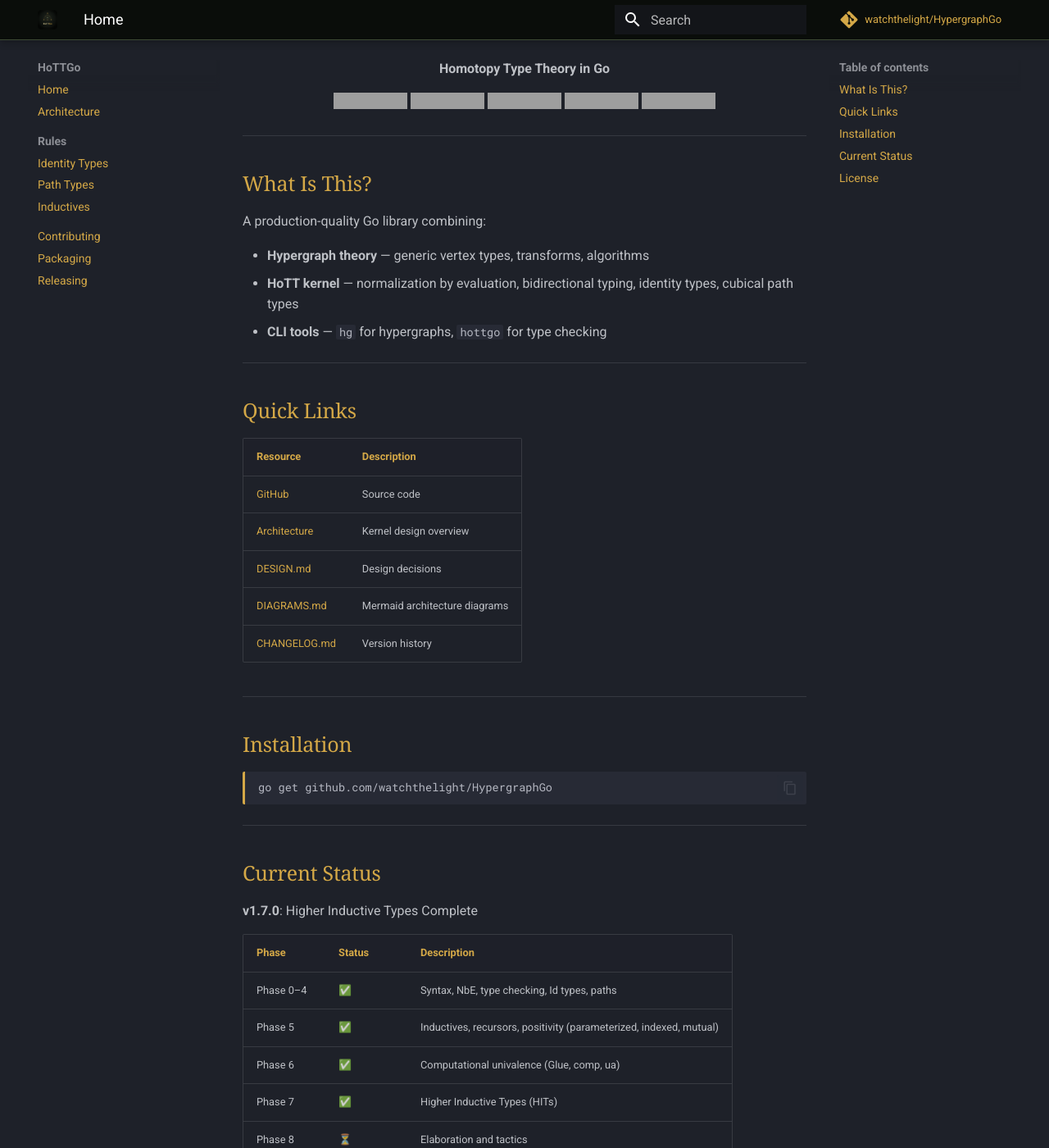
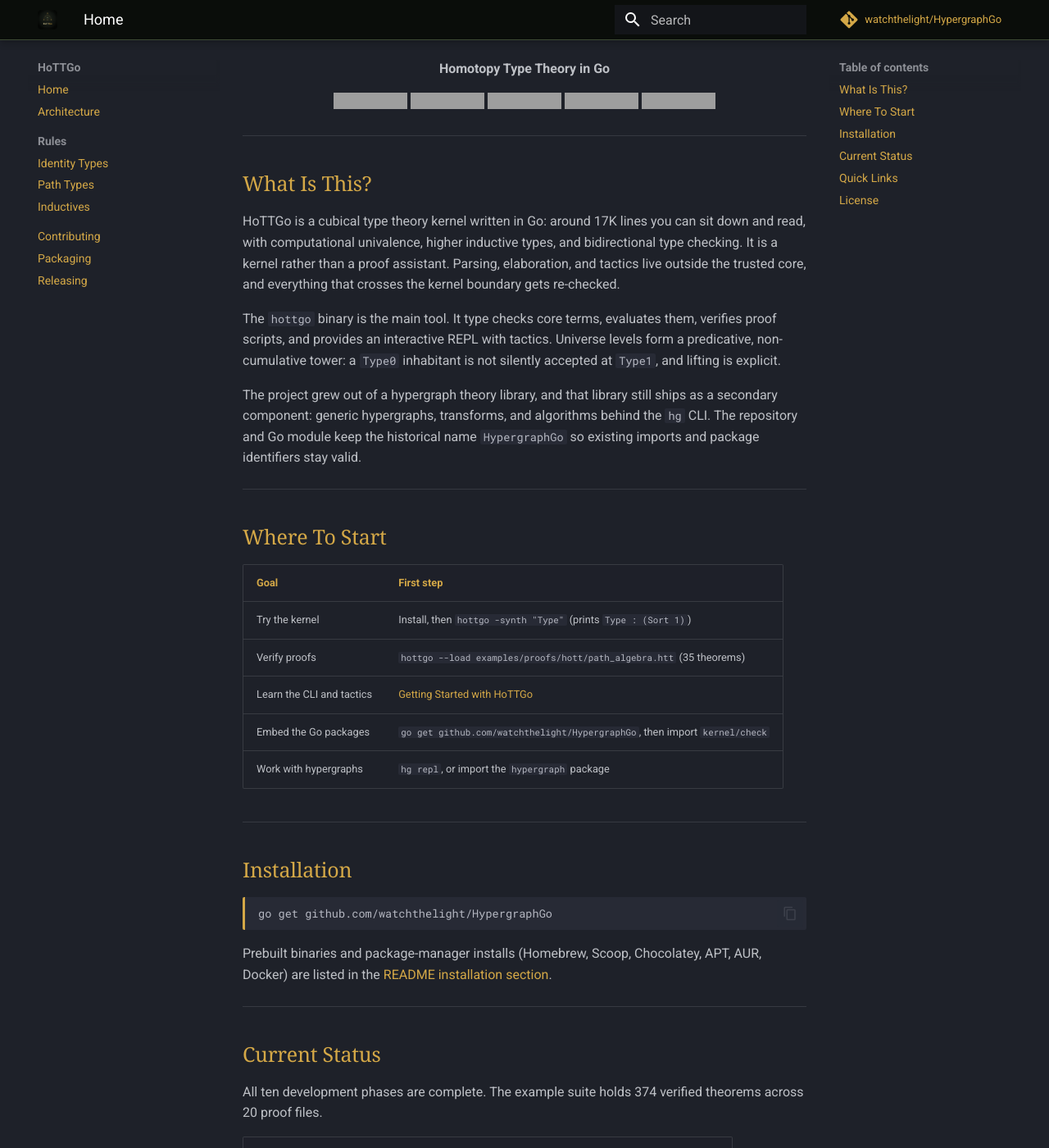
Before and after one commit to watchthelight/HypergraphGo, an MkDocs documentation site: the page built from docs/index.md, in a window 1280 px wide and 1400 px high, scrolled down 477 px. Shown: the whole window at 82% size. Built offline with MkDocs 1.6.1 and Material for MkDocs 9.7.7, drawn with Linux system fonts in a browser that asks for light colours; comment, search, counter and statistics services are not loaded; some of the changed text lies outside the part shown; grey boxes are pictures that could not be loaded.

Commit message:
docs: lead the documentation with the HoTTGo kernel
The landing page opened library-first and still reported v1.7.0 with
phases 8 and 9 pending, two versions behind reality. Lead with what the
project is now: a cubical type theory kernel with the hottgo binary as
the main tool, the hypergraph library as a secondary component, and the
HypergraphGo module name kept for compatibility. Add a task-oriented
start table and refresh the phase status to match the roadmap.

````diff
--- a/docs/index.md
+++ b/docs/index.md
@@ -20,23 +20,35 @@
 
 ## What Is This?
 
-A production-quality Go library combining:
+HoTTGo is a cubical type theory kernel written in Go: around 17K lines you
+can sit down and read, with computational univalence, higher inductive
+types, and bidirectional type checking. It is a kernel rather than a proof
+assistant. Parsing, elaboration, and tactics live outside the trusted core,
+and everything that crosses the kernel boundary gets re-checked.
 
-- **Hypergraph theory** — generic vertex types, transforms, algorithms
-- **HoTT kernel** — normalization by evaluation, bidirectional typing, identity types, cubical path types
-- **CLI tools** — `hg` for hypergraphs, `hottgo` for type checking
+The `hottgo` binary is the main tool. It type checks core terms, evaluates
+them, verifies proof scripts, and provides an interactive REPL with
+tactics. Universe levels form a predicative, non-cumulative tower: a
+`Type0` inhabitant is not silently accepted at `Type1`, and lifting is
+explicit.
+
+The project grew out of a hypergraph theory library, and that library still
+ships as a secondary component: generic hypergraphs, transforms, and
+algorithms behind the `hg` CLI. The repository and Go module keep the
+historical name `HypergraphGo` so existing imports and package identifiers
+stay valid.
 
 ---
 
-## Quick Links
+## Where To Start
 
-| Resource | Description |
-|----------|-------------|
-| [GitHub](https://github.com/watchthelight/HypergraphGo) | Source code |
-| [Architecture](architecture.md) | Kernel design overview |
-| [DESIGN.md](https://github.com/watchthelight/HypergraphGo/blob/main/DESIGN.md) | Design decisions |
-| [DIAGRAMS.md](https://github.com/watchthelight/HypergraphGo/blob/main/DIAGRAMS.md) | Mermaid architecture diagrams |
-| [CHANGELOG.md](https://github.com/watchthelight/HypergraphGo/blob/main/CHANGELOG.md) | Version history |
+| Goal | First step |
+|------|------------|
+| Try the kernel | Install, then `hottgo -synth "Type"` (prints `Type : (Sort 1)`) |
+| Verify proofs | `hottgo --load examples/proofs/hott/path_algebra.htt` (35 theorems) |
+| Learn the CLI and tactics | [Getting Started with HoTTGo](getting-started-hottgo.md) |
+| Embed the Go packages | `go get github.com/watchthelight/HypergraphGo`, then import `kernel/check` |
+| Work with hypergraphs | `hg repl`, or import the `hypergraph` package |
 
 ---
 
@@ -46,29 +58,45 @@ A production-quality Go library combining:
 go get github.com/watchthelight/HypergraphGo
 ```
 
+Prebuilt binaries and package-manager installs (Homebrew, Scoop,
+Chocolatey, APT, AUR, Docker) are listed in the
+[README installation section](https://github.com/watchthelight/HypergraphGo#installation).
+
 ---
 
 ## Current Status
 
-**v1.7.0**: Higher Inductive Types Complete
+All ten development phases are complete. The example suite holds 374
+verified theorems across 20 proof files.
 
 | Phase | Status | Description |
 |-------|--------|-------------|
-| Phase 0–4 | ✅ | Syntax, NbE, type checking, Id types, paths |
-| Phase 5 | ✅ | Inductives, recursors, positivity (parameterized, indexed, mutual) |
-| Phase 6 | ✅ | Computational univalence (Glue, comp, ua) |
-| Phase 7 | ✅ | Higher Inductive Types (HITs) |
-| Phase 8 | ⏳ | Elaboration and tactics |
-| Phase 9 | ⏳ | Standard library seed |
+| Phase 0-4 | Done | Syntax, NbE, type checking, Id types, paths |
+| Phase 5 | Done | Inductives, recursors, positivity (parameterized, indexed, mutual) |
+| Phase 6 | Done | Computational univalence (Glue, comp, ua) |
+| Phase 7 | Done | Higher Inductive Types (S¹, Trunc, Susp, Int, Quotients) |
+| Phase 8 | Done | Elaboration: implicit arguments, holes, unification |
+| Phase 9 | Done | Standard library and proof mode |
+| Phase 10 | Done | Usability: REPL, proof scripts, diagnostics |
 
-**Highlights:**
-- Higher Inductive Types: S¹, Trunc, Susp, Int, Quotients
-- Univalence axiom: `ua A B e : Path Type A B`
-- Glue types and composition operations
-- Cubical types always enabled (no build tag needed)
+See the [ROADMAP](https://github.com/watchthelight/HypergraphGo/blob/main/ROADMAP.md)
+for what each phase contains and what comes next.
+
+---
+
+## Quick Links
+
+| Resource | Description |
+|----------|-------------|
+| [GitHub](https://github.com/watchthelight/HypergraphGo) | Source code |
+| [Getting Started](getting-started-hottgo.md) | Install, REPL, first proof |
+| [Architecture](architecture.md) | Kernel design overview |
+| [DESIGN.md](https://github.com/watchthelight/HypergraphGo/blob/main/DESIGN.md) | Design decisions |
+| [DIAGRAMS.md](https://github.com/watchthelight/HypergraphGo/blob/main/DIAGRAMS.md) | Mermaid architecture diagrams |
+| [CHANGELOG.md](https://github.com/watchthelight/HypergraphGo/blob/main/CHANGELOG.md) | Version history |
 
 ---
 
 ## License
 
-MIT License © 2025-2026 [watchthelight](https://github.com/watchthelight)
+MIT License (c) 2025-2026 [watchthelight](https://github.com/watchthelight)
````
